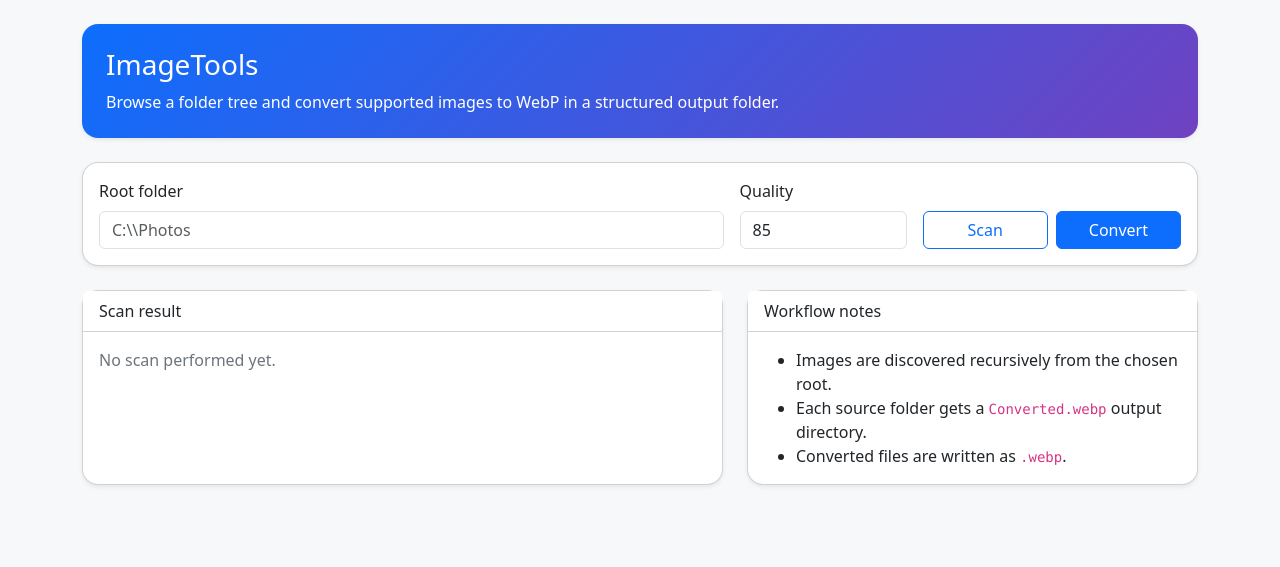
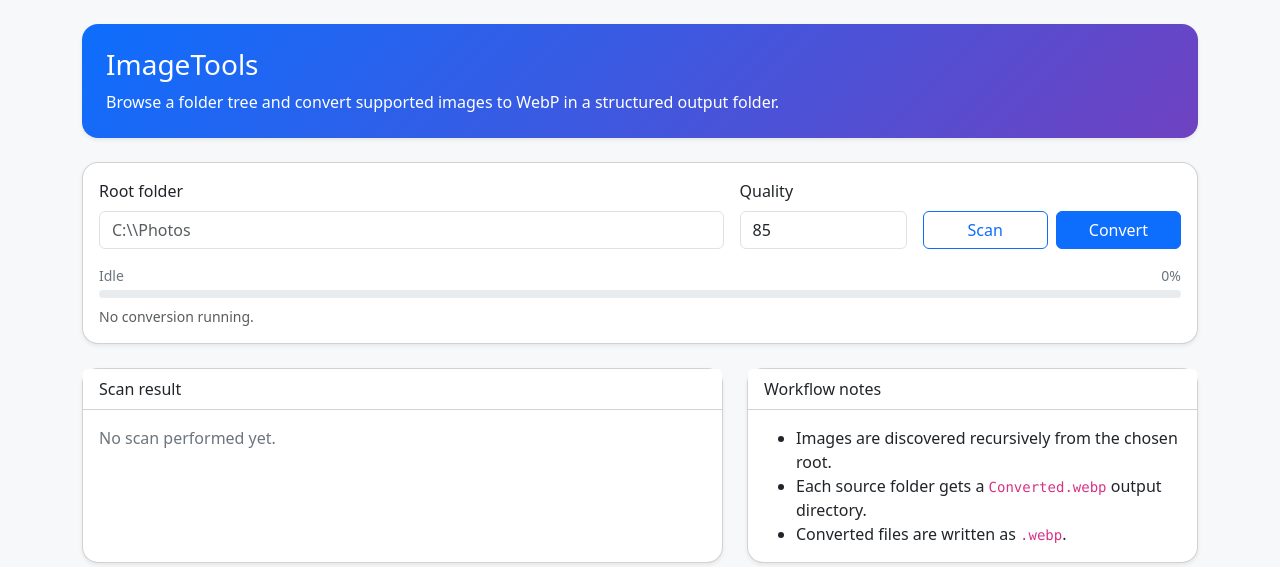
Before and after one commit to scott-dowell/ImageTools, a Flask app: page / in a window 1280 px wide. Shown: the top 567 px of the page. Run offline with Flask 3, Linux system fonts and the light colour scheme.

Commit message:
Add progress reporting for conversion runs

```diff
--- a/app.py
+++ b/app.py
@@ -1,4 +1,6 @@
 import os
+import threading
+from datetime import datetime
 from pathlib import Path
 
 from flask import Flask, jsonify, render_template, request
@@ -7,6 +9,73 @@ from converter import convert_tree, discover_image_files
 
 app = Flask(__name__)
 app.config["JSON_SORT_KEYS"] = False
+
+_run_lock = threading.Lock()
+_run_state = {
+    "state": "idle",
+    "phase": "idle",
+    "root": "",
+    "total": 0,
+    "processed": 0,
+    "converted_count": 0,
+    "skipped_count": 0,
+    "current_file": "",
+    "progress_percent": 0.0,
+    "started_at": None,
+    "completed_at": None,
+    "result": None,
+}
+
+
+def _run_state_for_json() -> dict:
+    with _run_lock:
+        state = dict(_run_state)
+        for key in ("started_at", "completed_at"):
+            value = state.get(key)
+            if isinstance(value, datetime):
+                state[key] = value.isoformat()
+        return state
+
+
+def _update_run_state(**updates) -> None:
+    with _run_lock:
+        _run_state.update(updates)
+
+
+def _on_progress(processed: int, total: int, current_path: str) -> None:
+    with _run_lock:
+        _run_state["processed"] = processed
+        _run_state["total"] = total
+        _run_state["current_file"] = current_path
+        _run_state["progress_percent"] = round((processed / total * 100.0) if total else 100.0, 1)
+        _run_state["state"] = "running"
+        _run_state["phase"] = "converting"
+
+
+def _run_conversion(root: str, quality: int) -> None:
+    _update_run_state(
+        state="running",
+        phase="converting",
+        root=root,
+        total=0,
+        processed=0,
+        converted_count=0,
+        skipped_count=0,
+        current_file="",
+        progress_percent=0.0,
+        started_at=datetime.utcnow(),
+        completed_at=None,
+        result=None,
+    )
+    result = convert_tree(root, quality=quality, on_progress=_on_progress)
+    _update_run_state(
+        state="done",
+        phase="complete",
+        converted_count=result.get("converted_count", 0),
+        skipped_count=result.get("skipped_count", 0),
+        completed_at=datetime.utcnow(),
+        result=result,
+    )
 
 
 @app.route("/")
@@ -38,8 +107,17 @@ def convert_folder():
     if not root:
         return jsonify({"error": "No root folder specified"}), 400
 
-    result = convert_tree(root, quality=quality)
-    return jsonify(result)
+    with _run_lock:
+        if _run_state["state"] == "running":
+            return jsonify({"error": "A conversion is already running"}), 409
+
+    threading.Thread(target=_run_conversion, args=(root, quality), daemon=True).start()
+    return jsonify({"status": "started", "run": _run_state_for_json()})
+
+
+@app.route("/api/progress")
+def progress_status():
+    return jsonify(_run_state_for_json())
 
 
 if __name__ == "__main__":
--- a/converter.py
+++ b/converter.py
@@ -2,11 +2,12 @@ from __future__ import annotations
 
 import os
 from pathlib import Path
-from typing import List, Dict, Any
+from typing import Any, Callable, Dict, List
 
 from PIL import Image, UnidentifiedImageError
 
 SUPPORTED_EXTENSIONS = {".jpg", ".jpeg", ".png", ".bmp", ".gif", ".tif", ".tiff", ".webp"}
+ProgressCallback = Callable[[int, int, str], None]
 
 
 def discover_image_files(root: str | os.PathLike[str]) -> List[Path]:
@@ -22,8 +23,13 @@ def discover_image_files(root: str | os.PathLike[str]) -> List[Path]:
     return sorted(discovered)
 
 
-def convert_tree(root: str | os.PathLike[str], quality: int = 85) -> Dict[str, Any]:
+def convert_tree(
+    root: str | os.PathLike[str],
+    quality: int = 85,
+    on_progress: ProgressCallback | None = None,
+) -> Dict[str, Any]:
     root_path = Path(root)
+    discovered_files = discover_image_files(root_path)
     results: Dict[str, Any] = {
         "root": str(root_path),
         "converted_count": 0,
@@ -31,7 +37,7 @@ def convert_tree(root: str | os.PathLike[str], quality: int = 85) -> Dict[str, A
         "files": [],
     }
 
-    for source_path in discover_image_files(root_path):
+    for index, source_path in enumerate(discovered_files, start=1):
         if source_path.name.lower().startswith("converted"):
             continue
 
@@ -50,9 +56,11 @@ def convert_tree(root: str | os.PathLike[str], quality: int = 85) -> Dict[str, A
         except (UnidentifiedImageError, OSError, ValueError):
             results["skipped_count"] += 1
             results["files"].append({"path": str(source_path), "status": "failed"})
-            continue
+        else:
+            results["converted_count"] += 1
+            results["files"].append({"path": str(source_path), "status": "converted", "output": str(output_path)})
 
-        results["converted_count"] += 1
-        results["files"].append({"path": str(source_path), "status": "converted", "output": str(output_path)})
+        if on_progress is not None:
+            on_progress(index, len(discovered_files), str(source_path))
 
     return results
--- a/templates/index.html
+++ b/templates/index.html
@@ -37,6 +37,16 @@
             <button id="convertBtn" class="btn btn-primary w-100">Convert</button>
           </div>
         </div>
+        <div class="mt-3">
+          <div class="d-flex justify-content-between small text-secondary mb-1">
+            <span id="progressLabel">Idle</span>
+            <span id="progressPercent">0%</span>
+          </div>
+          <div class="progress" style="height: 8px;">
+            <div id="progressBar" class="progress-bar" style="width: 0%"></div>
+          </div>
+          <div id="progressDetail" class="small text-muted mt-2">No conversion running.</div>
+        </div>
       </div>
     </div>
 
@@ -70,6 +80,11 @@
     const convertBtn = document.getElementById('convertBtn');
     const summary = document.getElementById('summary');
     const results = document.getElementById('results');
+    const progressLabel = document.getElementById('progressLabel');
+    const progressPercent = document.getElementById('progressPercent');
+    const progressBar = document.getElementById('progressBar');
+    const progressDetail = document.getElementById('progressDetail');
+    let progressTimer = null;
 
     async function callApi(path, payload) {
       const response = await fetch(path, {
@@ -87,12 +102,34 @@
       results.textContent = JSON.stringify(data, null, 2);
     });
 
+    async function updateProgress() {
+      const response = await fetch('/api/progress');
+      const data = await response.json();
+      const percent = Math.round(data.progress_percent || 0);
+      progressLabel.textContent = data.state === 'running' ? 'Converting…' : 'Idle';
+      progressPercent.textContent = `${percent}%`;
+      progressBar.style.width = `${percent}%`;
+      progressDetail.textContent = data.current_file ? `Working on ${data.current_file}` : 'No conversion running.';
+      if (data.state === 'done') {
+        clearInterval(progressTimer);
+        summary.textContent = `${data.converted_count} image(s) converted, ${data.skipped_count} skipped`;
+        results.textContent = JSON.stringify(data.result, null, 2);
+      }
+    }
+
     convertBtn.addEventListener('click', async () => {
       const root = document.getElementById('rootFolder').value;
       const quality = document.getElementById('quality').value;
       const data = await callApi('/api/convert', { root, quality });
-      summary.textContent = data.error ? data.error : `${data.converted_count} image(s) converted`;
+      if (data.error) {
+        summary.textContent = data.error;
+        results.textContent = JSON.stringify(data, null, 2);
+        return;
+      }
+      summary.textContent = 'Conversion started.';
       results.textContent = JSON.stringify(data, null, 2);
+      clearInterval(progressTimer);
+      progressTimer = setInterval(updateProgress, 400);
     });
   </script>
 </body>
```
Also changed, not shown: tests/test_converter.py (+21 -0 lines), CHANGELOG.md, README.md.
